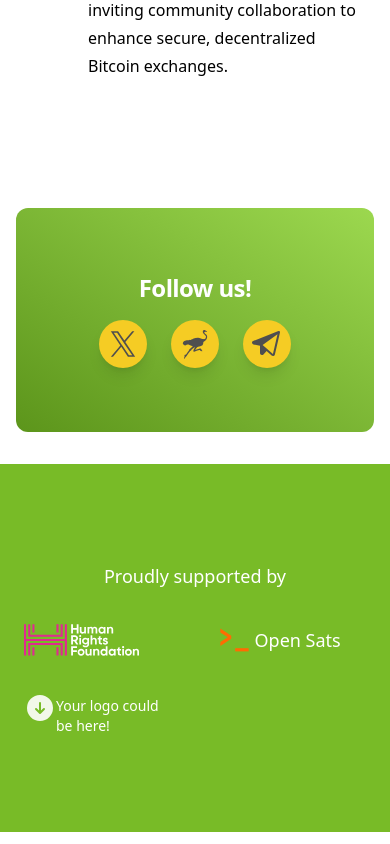
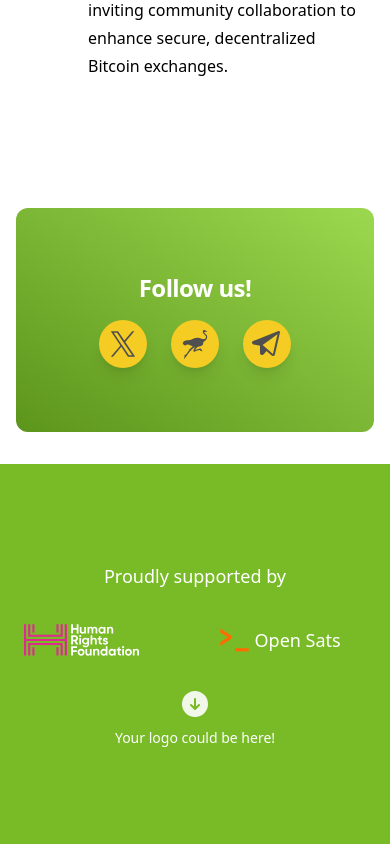
Before and after one commit to josefinalliende/mostro-foundation-website, a Nuxt app: page / in a window 390 px wide. Shown: the part 3070-3914 px from the top of the page. Built offline with nearby package versions, Linux system fonts and the light colour scheme.

Commit message:
fix(responsiveness/SponsorsBanner): center icon and text in small screens

```diff
--- a/components/sponsors-banner.vue
+++ b/components/sponsors-banner.vue
@@ -20,11 +20,11 @@
             Open Sats
           </p>
         </div>
-        <div class="flex md:flex-col items-center">
+        <div class="flex flex-col items-center col-span-2">
           <img
-            class="animate-bounce col-span-1 h-8 object-contain lg:col-span-1"
+            class="motion-safe:animate-bounce col-span-1 h-8 object-contain"
             src="~/assets/icons/arrow-circle-down.svg"
-            alt="Open sats"
+            alt="Downward pointing arrow"
           >
           <p class="text-sm text-white font-medium">
             Your logo could be here!
```
